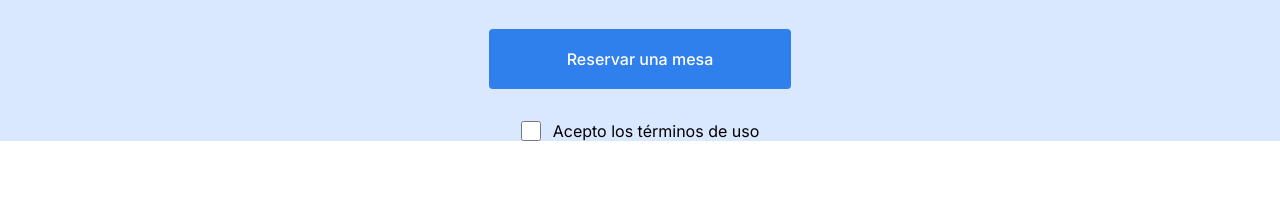
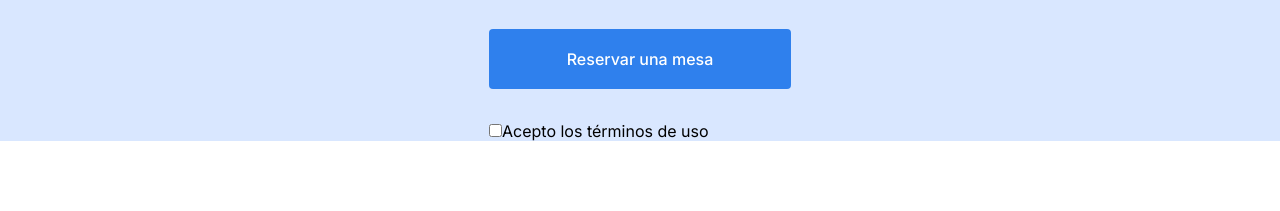
Before and after one commit to SebastianHerreraPC/web_project_coffeeshop, a plain HTML site: page index.html in a window 1280 px wide. Shown: the part 2320-2531 px from the top of the page. Drawn offline with Linux system fonts and the light colour scheme.

Commit message:
actualizacion

```diff
--- a/blocks/reservation.css
+++ b/blocks/reservation.css
@@ -45,18 +45,3 @@
 }
 .button {
 }
-.button__checkbox {
-  display: flex;
-  justify-content: center;
-  align-items: center;
-}
-.button__label-checkbox {
-  display: flex;
-  align-items: center;
-}
-.button__input {
-  border-radius: 2px;
-  width: 20px;
-  height: 20px;
-  margin-right: 12px;
-}
```
